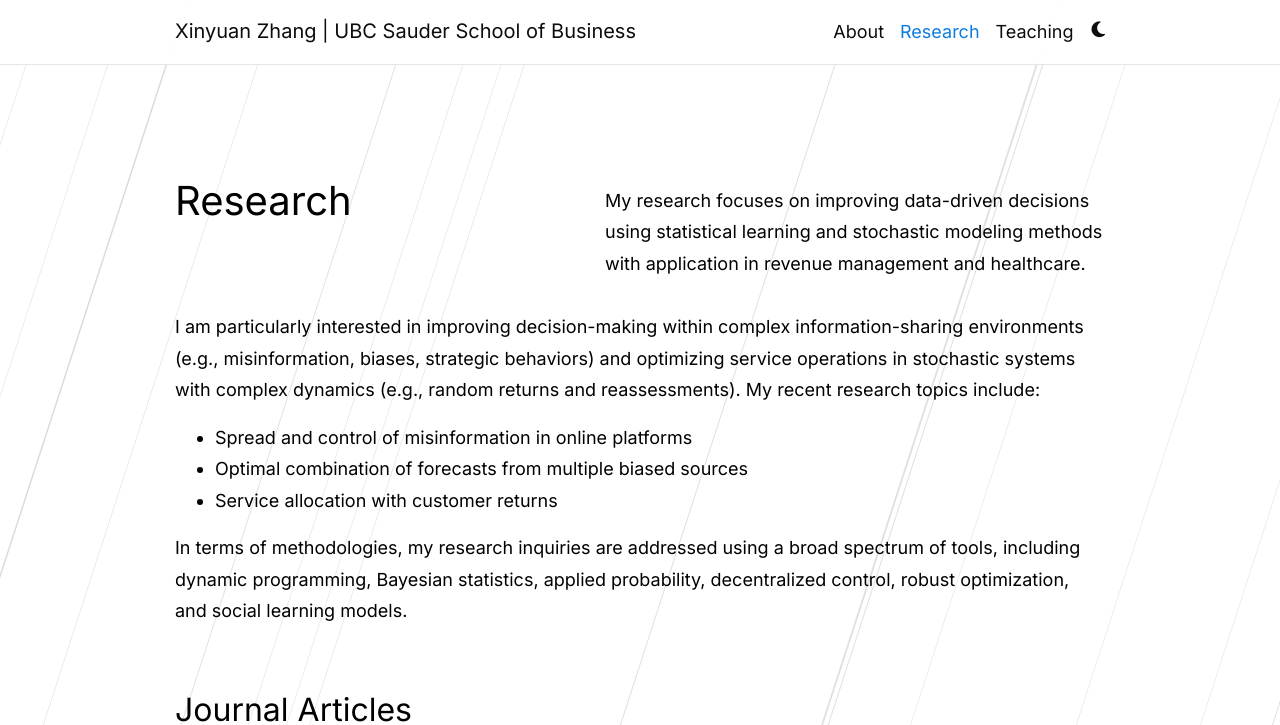
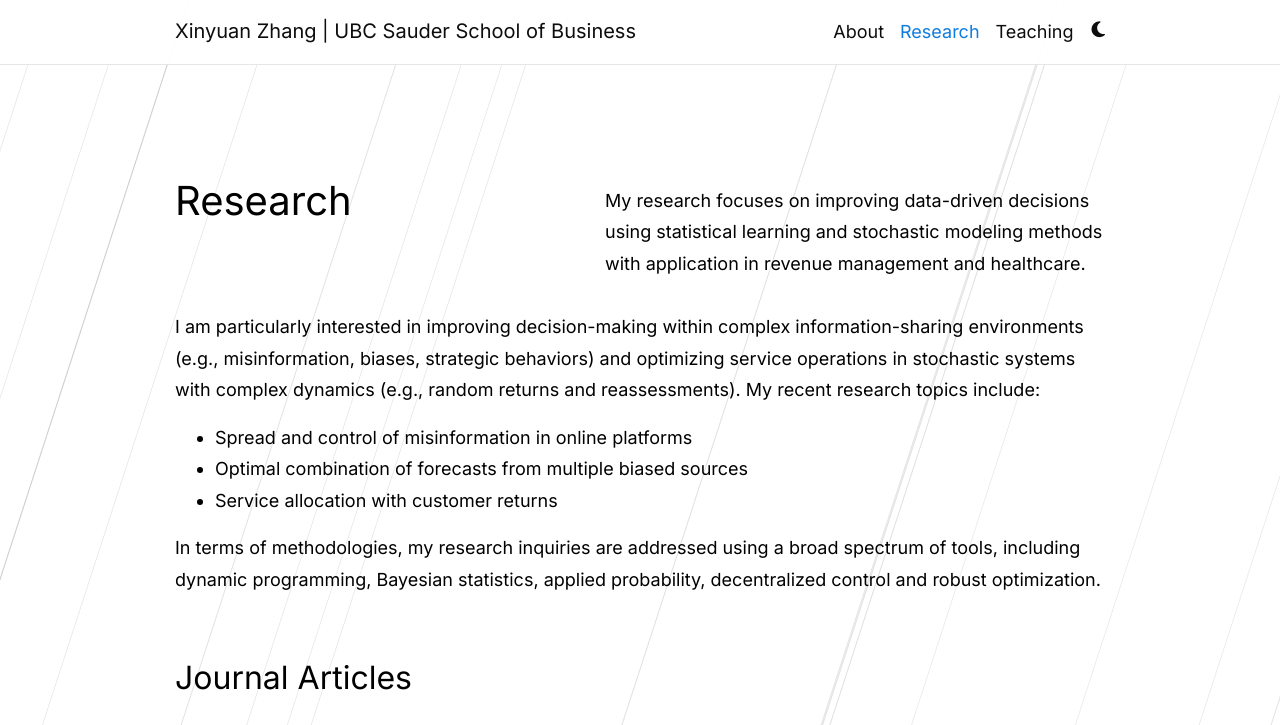
Before and after one commit to xyz2023ca/xyz2023ca.github.io, a Jekyll site: the page built from _pages/publications.md, in a window 1280 px wide and 900 px high, cut to the strip 0-725 px from the top of the window. Built offline with Jekyll 4.4.1, drawn with Linux system fonts in a browser that asks for light colours; comment, search, counter and statistics services are not loaded; a style sheet for code colours, icons or effects is not loaded.

Commit message:
Update publications.md

```diff
--- a/_pages/publications.md
+++ b/_pages/publications.md
@@ -14,7 +14,7 @@
 -	Service allocation with customer returns
 
 
-In terms of methodologies, my research inquiries are addressed using a broad spectrum of tools, including dynamic programming,  Bayesian statistics, applied probability, decentralized control, robust optimization, and social learning models.
+In terms of methodologies, my research inquiries are addressed using a broad spectrum of tools, including dynamic programming,  Bayesian statistics, applied probability, decentralized control and robust optimization.
 
 <h2>Journal Articles</h2>
 
```
